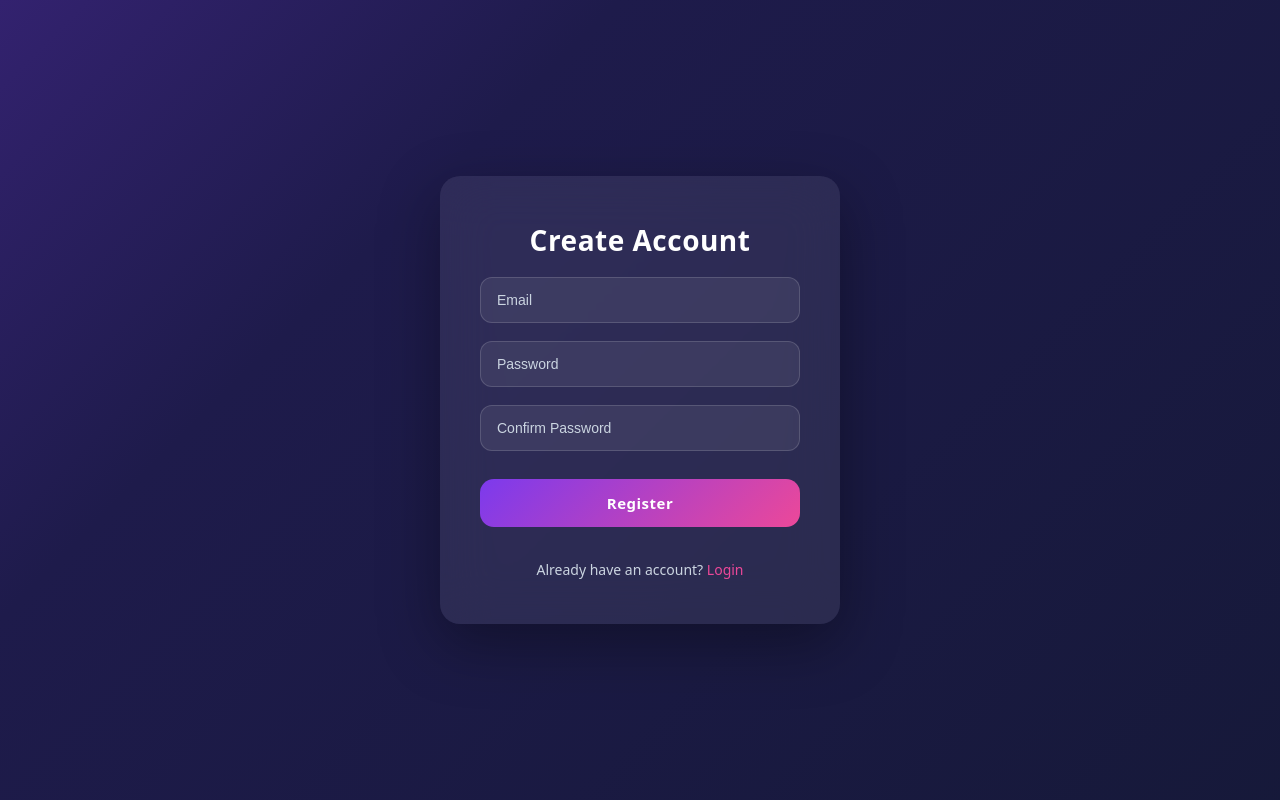
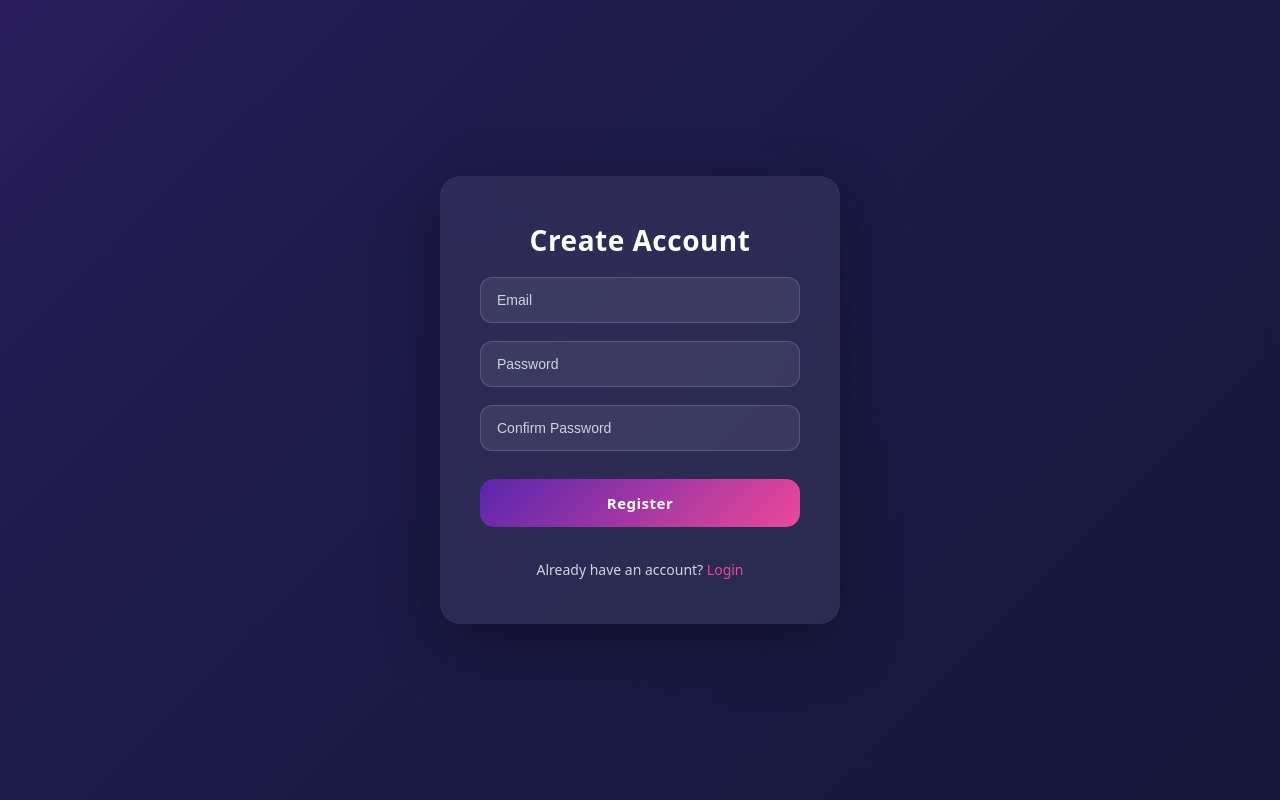
Before and after one commit to YanStrike2025/CloudflarePageTest, a React (Vite) app: page /register in a window 1280 px wide. Built offline with nearby package versions, Linux system fonts and the light colour scheme.

Commit message:
update 3 5.3.26

```diff
--- a/src/assets/Register/Register.css
+++ b/src/assets/Register/Register.css
@@ -8,7 +8,7 @@
     -45deg,
     #0f172a,
     #1e1b4b,
-    #7c3aed,
+    #5529a2,
     #ec4899
   );
   background-size: 400% 400%;
@@ -68,7 +68,7 @@
 }
 
 .register-card input:focus {
-  border: 1px solid #7c3aed;
+  border: 1px solid #6730c6;
   box-shadow: 0 0 0 3px rgba(124, 58, 237, 0.25);
   background: rgba(255, 255, 255, 0.12);
 }
@@ -84,7 +84,7 @@
   letter-spacing: 0.5px;
   cursor: pointer;
   color: white;
-  background: linear-gradient(135deg, #7c3aed, #ec4899);
+  background: linear-gradient(135deg, #5826ae, #ec4899);
   transition: all 0.3s ease;
 }
 
```
